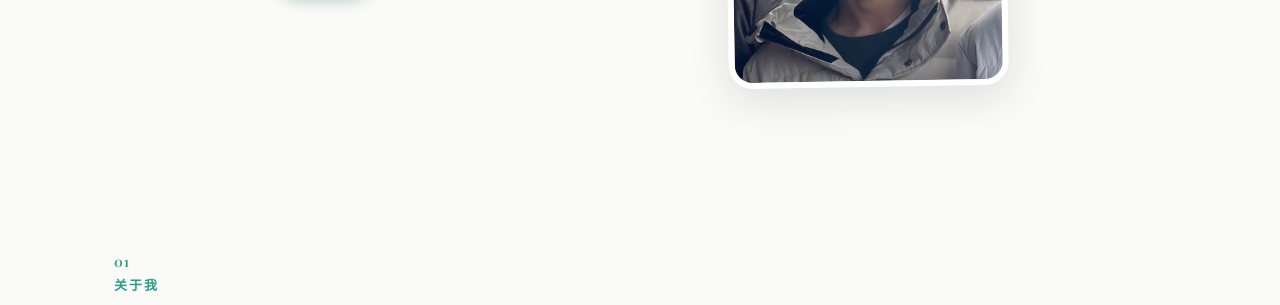
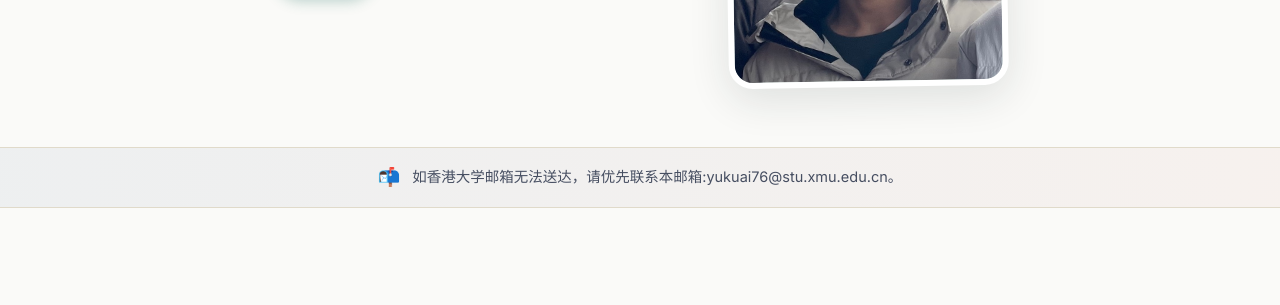
Before and after one commit to Yukrdz/Website_YK, a plain HTML site: page index.html in a window 1280 px wide. Shown: the part 413-718 px from the top of the page. Drawn offline with nearby package versions, Linux system fonts and the light colour scheme.

Commit message:
更新了邮箱地址

```diff
--- a/index.html
+++ b/index.html
@@ -57,6 +57,15 @@
     </div>
   </div>
 </section>
+<!-- ====== CONTACT NOTICE ====== -->
+<div class="email-notice">
+  <div class="container email-notice-inner">
+    <span class="notice-icon">📬</span>
+    <p data-zh="如香港大学邮箱无法送达，请优先联系本邮箱:yukuai76@stu.xmu.edu.cn。"
+       data-hant="如香港大學郵箱無法送達，請優先聯絡本郵箱:yukuai76@stu.xmu.edu.cn。"
+       data-en="If my HKU email is unreachable, please use this address :yukuai76@stu.xmu.edu.cn.">If my HKU email is unreachable, please use this address — I usually reply within 24 hours.</p>
+  </div>
+</div>
 <!-- ====== ABOUT (02, text only) ====== -->
 <section class="section" id="about">
   <div class="container">
@@ -576,11 +585,11 @@
        data-hant="歡迎交流學術合作、科研機會，或只是聊聊科學與遊戲。"
        data-en="Open to collaborations, opportunities, or just a chat about science and games.">Open to collaborations, opportunities, or just a chat.</p>
     <div class="contact-links">
-      <a href="mailto:yukuai76@hku.hk" class="contact-item">
+      <a href="mailto:yukuai76@stu.xmu.edu.cn" class="contact-item">
         <span class="contact-icon">✉️</span>
         <div>
           <div class="contact-label" data-zh="邮箱" data-hant="電郵" data-en="Email">Email</div>
-          <div class="contact-value">yukuai76@hku.hk</div>
+          <div class="contact-value">yukuai76@stu.xmu.edu.cn</div>
         </div>
       </a>
       <a href="tel:+85269186454" class="contact-item">
--- a/style.css
+++ b/style.css
@@ -864,3 +864,36 @@ sup { font-size: 0.7em; }
 .edu-place {
   font-size: 13px; color: var(--text-light);
 }
+
+/* ====== EMAIL NOTICE BAR ====== */
+.email-notice {
+  background: linear-gradient(90deg, rgba(36, 68, 114, 0.06), rgba(178, 74, 50, 0.05));
+  border-top: 1px solid var(--rule-soft, #e0daca);
+  border-bottom: 1px solid var(--rule-soft, #e0daca);
+  padding: 14px 0;
+}
+.email-notice-inner {
+  display: flex;
+  align-items: center;
+  gap: 12px;
+  justify-content: center;
+}
+.notice-icon {
+  font-size: 18px;
+  flex-shrink: 0;
+}
+.email-notice p {
+  margin: 0;
+  font-size: 14.5px;
+  color: var(--ink-soft, #464e61);
+  font-family: var(--sans);
+  line-height: 1.5;
+}
+@media (max-width: 640px) {
+  .email-notice-inner {
+    flex-direction: column;
+    gap: 6px;
+    text-align: center;
+    padding: 0 20px;
+  }
+}
```
Also changed, not shown: 1 other file.
